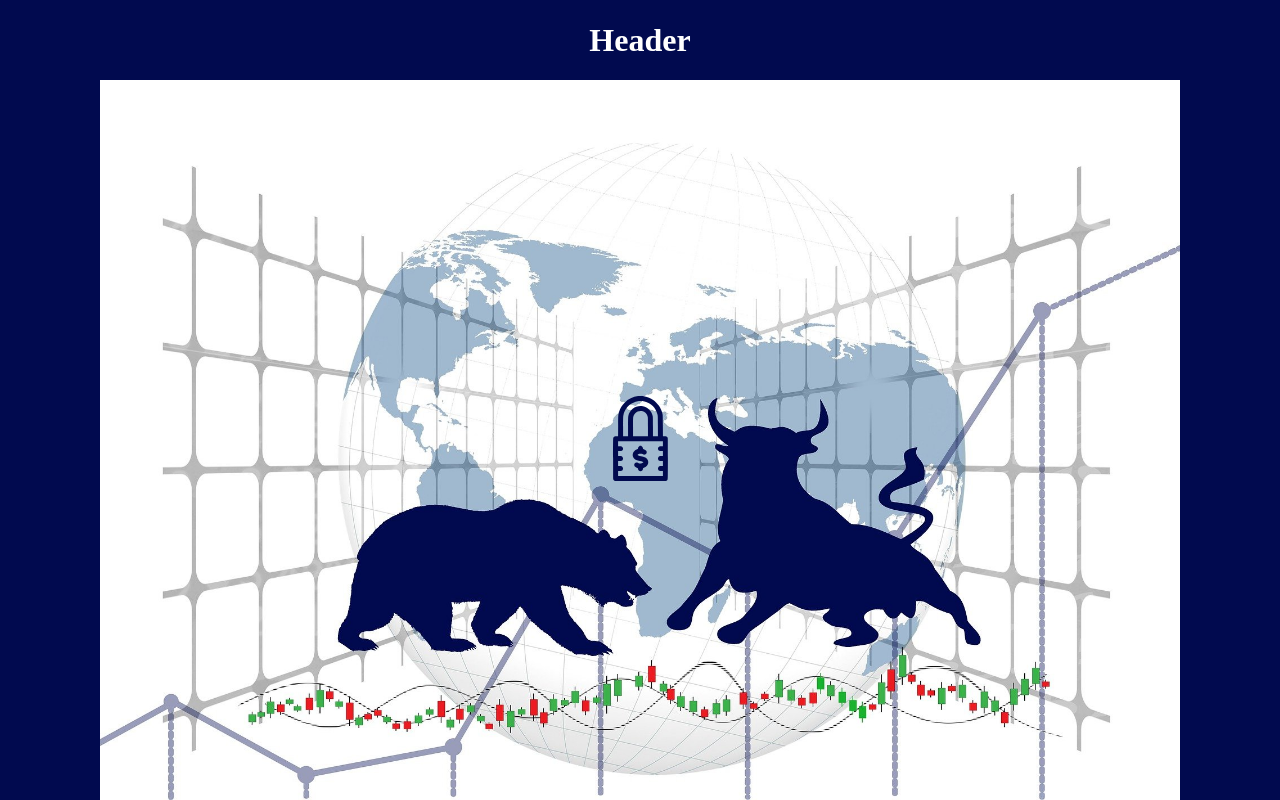
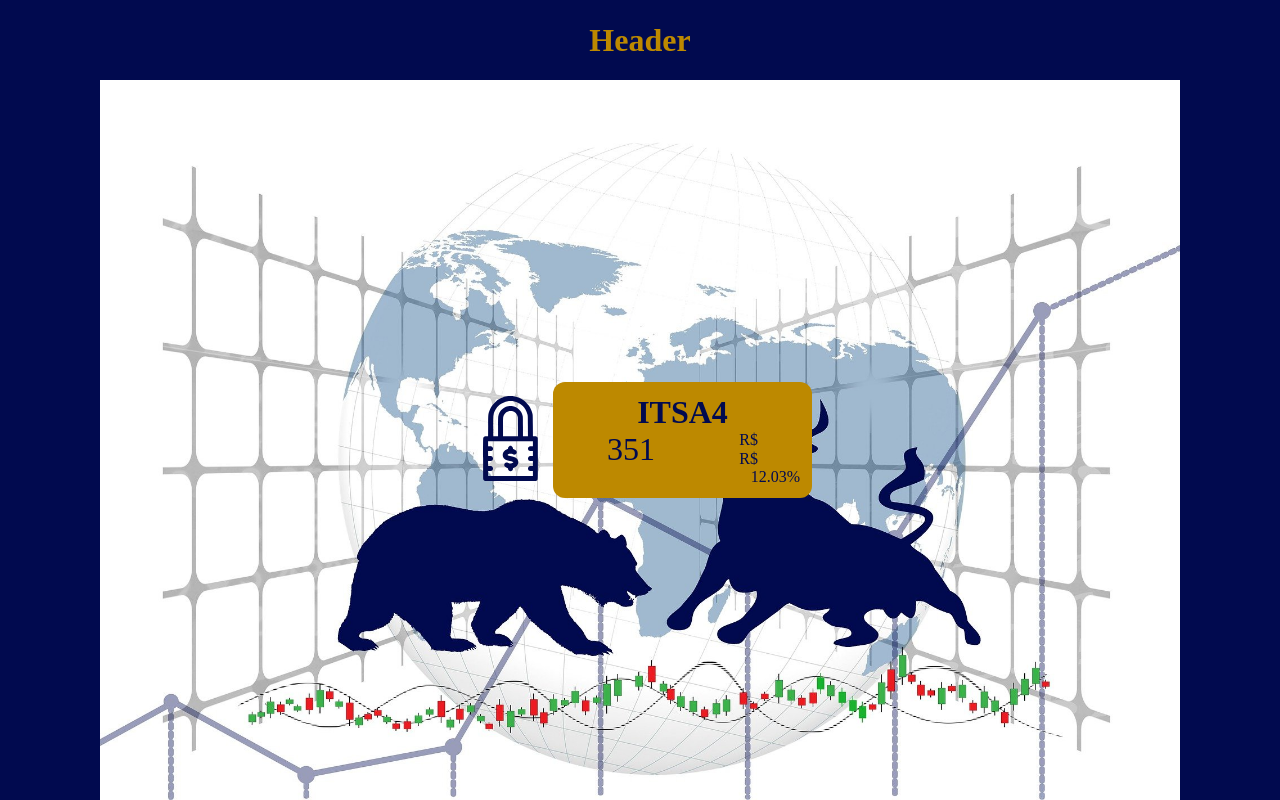
Before and after one commit to EXPedro/react-finance, a React (Create React App) app: page / in a window 1280 px wide. Built offline with nearby package versions, Linux system fonts and the light colour scheme.

Commit message:
Update components and package.json

```diff
--- a/package.json
+++ b/package.json
@@ -19,8 +19,6 @@
   },
   "eslintConfig": {
     "extends": [
-      "react-app",
-      "react-app/jest"
     ]
   },
   "browserslist": {
--- a/public/index.html
+++ b/public/index.html
@@ -24,7 +24,7 @@
       work correctly both with client-side routing and a non-root public URL.
       Learn how to configure a non-root public URL by running `npm run build`.
     -->
-    <title>React App</title>
+    <title>Wallets App</title>
   </head>
   <body>
     <noscript>You need to enable JavaScript to run this app.</noscript>
--- a/src/components/card/Card.css
+++ b/src/components/card/Card.css
@@ -0,0 +1,48 @@
+.card{
+  width: 235px;
+  height: auto;
+  background-color: var(--secondaryColor);
+  border-radius: 12px;
+  padding: 12px;
+  text-align: center;
+  color: var(--primaryColor);
+  display: flex;
+  flex-direction: column;
+}
+
+.ticker{
+  font-size: 2em;
+  font-weight: bold;
+}
+
+.ordering{
+  display: grid;
+  grid-template-areas:
+    'quantidade pm'
+    'quantidade atual'
+    'endline endline';
+  align-items: center;
+}
+
+.quantidade{
+  grid-area: quantidade;
+  font-size: 2em;
+
+}
+
+.pm{
+  grid-area: pm;
+}
+
+.atual{
+  grid-area: atual;
+}
+
+.endline{
+  grid-area: endline;
+  text-align: end;
+}
+
+.no-margins{
+  margin: 0px;
+}
--- a/src/components/card/index.jsx
+++ b/src/components/card/index.jsx
@@ -4,8 +4,15 @@
 const Card = () => {
   return(
     <>
-
-
+      <div className="card">
+        <p className="ticker no-margins">ITSA4</p>
+        <div className="ordering no-margins">
+          <p className="quantidade no-margins">351</p>
+          <p className="pm no-margins">R$ </p>
+          <p className="atual no-margins">R$ </p>
+          <p className="endline no-margins">12.03%</p>
+        </div>
+      </div>
     </>
   )
 };
--- a/src/components/header/Header.css
+++ b/src/components/header/Header.css
@@ -5,7 +5,7 @@
 .header{
   width: 100vw;
   height: 10vh;
-  color: var(--textColor);
+  color: var(--secondaryColor);
   background-color: var(--primaryColor);
   display: flex;
   justify-content: center;
--- a/src/components/header/index.jsx
+++ b/src/components/header/index.jsx
@@ -3,7 +3,7 @@
 
 const Header = () => {
   return(
-    <div className='header'>
+    <div className="header">
       <h1>Header</h1>
     </div>
   )
--- a/src/components/main/index.jsx
+++ b/src/components/main/index.jsx
@@ -1,12 +1,14 @@
 import React from "react";
 import './Main.css';
 import Padlock from "../padlock";
+import Card from "../card"
 
 const Main = () => {
   return(
     <>
-    <div className='main'>
+    <div className="main">
       <Padlock />
+      <Card />
     </div>
     </>
   )
--- a/src/components/padlock/index.jsx
+++ b/src/components/padlock/index.jsx
@@ -4,7 +4,7 @@
 const Padlock = () => {
   return(
     <>
-    <div className='padlock'>
+    <div className="padlock">
       <img
         src='./images/cadeado_azul.svg'
         alt='Cadeado'
--- a/src/index.css
+++ b/src/index.css
@@ -5,5 +5,7 @@
 
 :root {
   --primaryColor: #010A4F;
+  --secondaryColor: #BD8900;
+  --terciaryColor: #735300;
   --textColor: #FFFFFF;
 }
```
